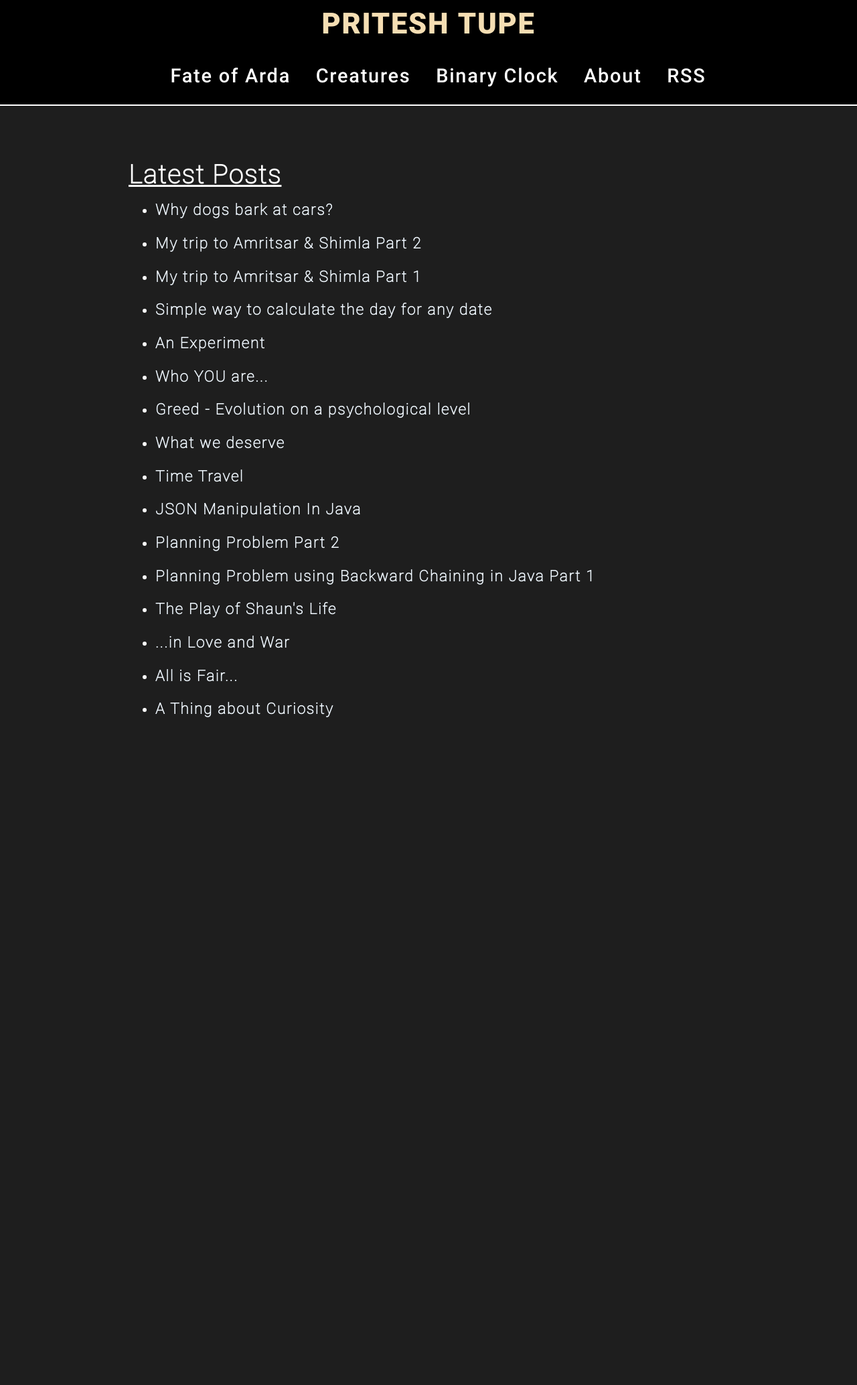
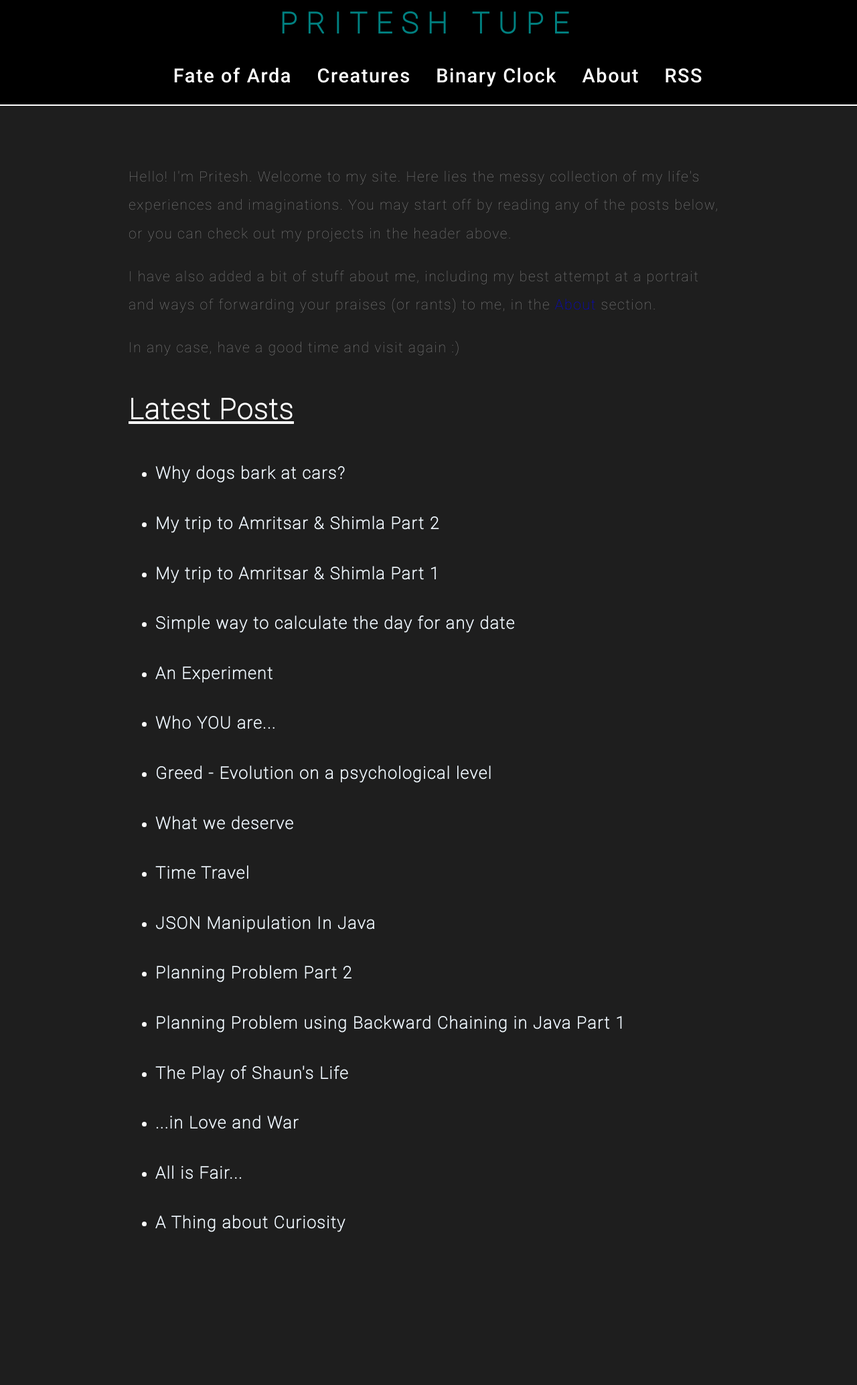
Before and after one commit to EMPAT94/empat94.github.io, a Jekyll site: the page built from index.html, in a window 1280 px wide. Shown: the whole page at 67% size. Built offline with Jekyll 4.4.1, drawn with Linux system fonts in a browser that asks for light colours; before the commit the page ends 1287 px from its top, so only the background shows below that.

Commit message:
Added a intro section

```diff
--- a/_sass/main.scss
+++ b/_sass/main.scss
@@ -43,7 +43,7 @@ body {
   padding: 0px;
   font-size: 1.099rem;
   line-height: 1.4em;
-  letter-spacing: 0.09em;
+  letter-spacing: 0.08em;
   background-color: rgb(30, 30, 30);
   color: white;
   font-family: "Roboto-Thin", Verdana, Geneva, Tahoma, sans-serif;
@@ -51,6 +51,7 @@ body {
 
 a {
   text-decoration: none;
+  cursor: pointer;
 }
 
 code {
@@ -81,6 +82,8 @@ img {
   }
   .mainContent {
     grid-area: mainContent;
+    line-height: 2;
+    font-size: 1.1em;
   }
 }
 
@@ -117,12 +120,14 @@ nav {
     grid-area: logo;
     margin: 0.5em;
     display: inline-block;
-    font-family: "Roboto-Black", Impact, Haettenschweiler, "Arial Narrow Bold", sans-serif;
+    font-family: "Roboto-Thin", Impact, Haettenschweiler, "Arial Narrow Bold", sans-serif;
     text-align: center;
+    letter-spacing: 0.3em;
 
     a {
-      color: wheat;
+      color: teal;
     }
+
   }
 
   .menuBar {
@@ -201,7 +206,6 @@ nav {
     text-decoration: blueviolet;
     color: lightgray;
     div {
-      margin: 20px;
       font-size: 0.8em;
     }
   }
--- a/index.html
+++ b/index.html
@@ -2,6 +2,16 @@
 title: Pritesh Tupe | Home
 metaDescription: My personal site where I share my thoughts and works
 ---
+<div style="color:grey">
+
+<p>Hello! I'm Pritesh. Welcome to my site. Here lies the messy collection of my life's experiences and imaginations. You may start off by reading any of the posts below, or you can check out my projects in the header above.</p>
+
+<p>I have also added a bit of stuff about me, including my best attempt at a portrait and ways of forwarding your praises (or rants) to me, in the <a href="/about">About</a> section.</p>
+
+<p>In any case, have a good time and visit again :)</p>
+
+</div>
+
 <h1><u>Latest Posts</u></h1>
 
 <ul class="postList">
```
Also changed, not shown: .gitmodules (deleted), Gemfile.lock.
